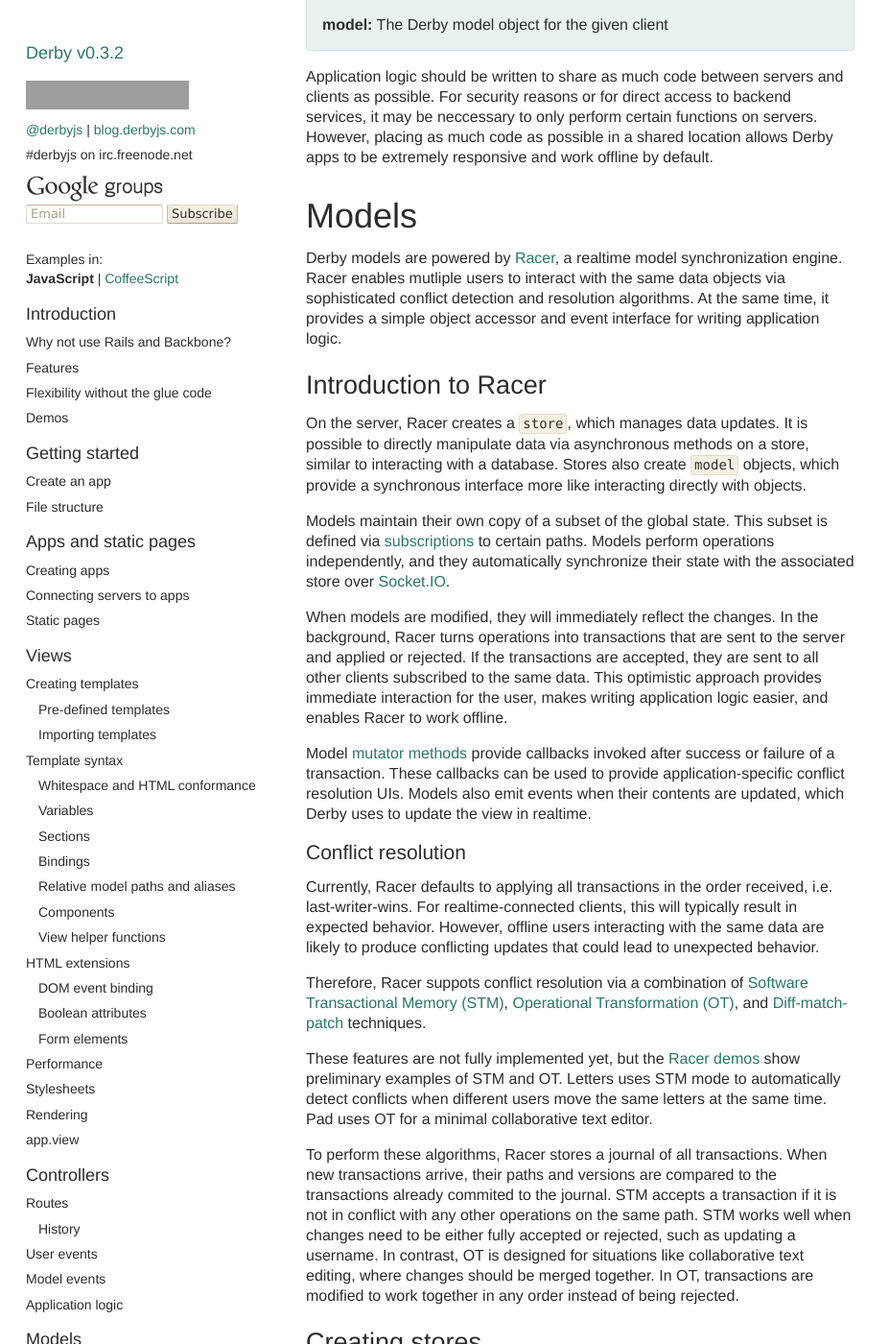
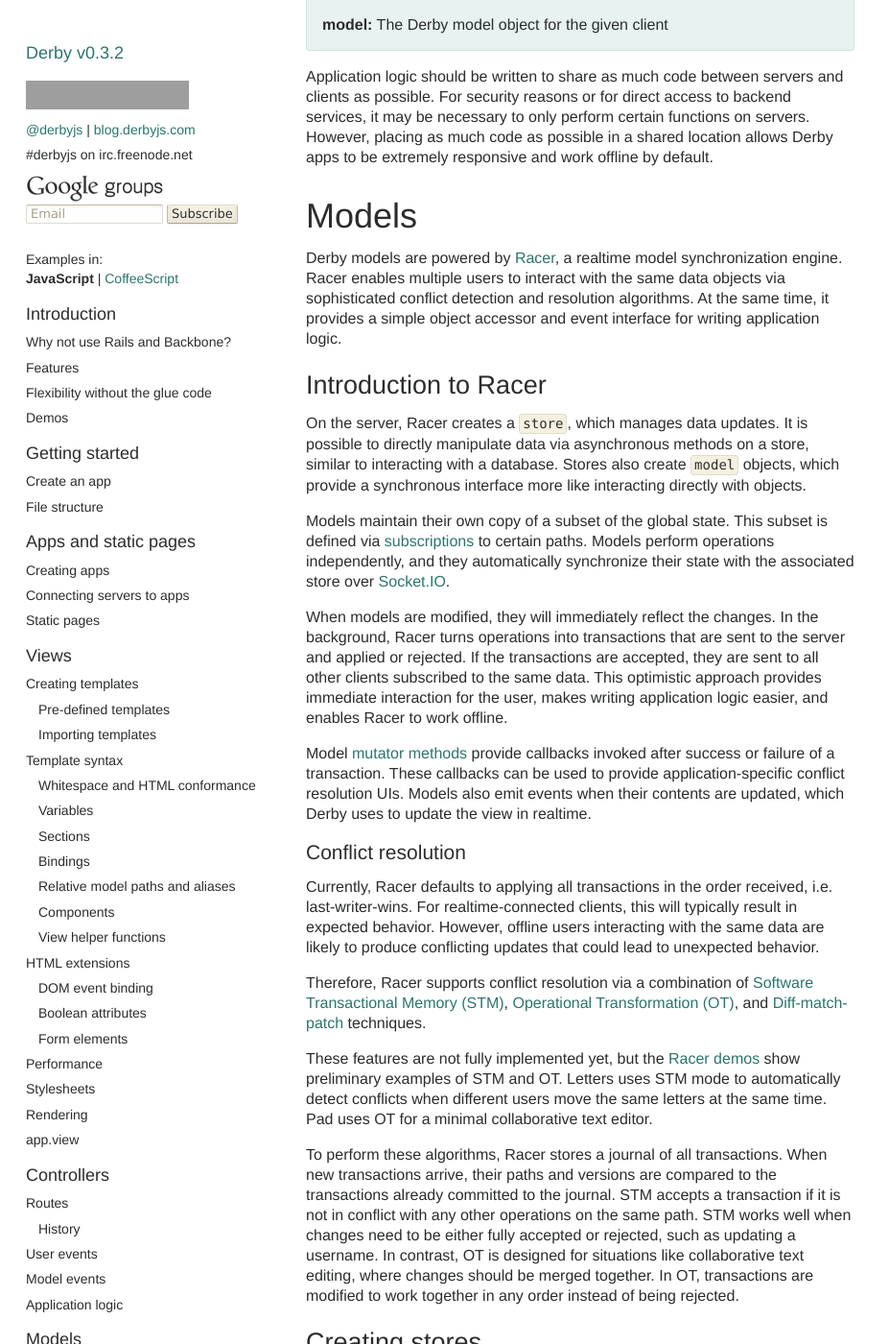
Before and after one commit to derbyjs/derby, a Jekyll site: the page built from index.md, in a window 1280 px wide and 1400 px high, scrolled down 35258 px. Shown: the whole window at 96% size, without its empty margins (0-927 px from the left). Built offline with Jekyll 4.4.1, drawn with Linux system fonts in a browser that asks for light colours; some of the changed text lies outside the part shown; grey boxes are pictures that could not be loaded.

Commit message:
Typo fixes

```diff
--- a/index.md
+++ b/index.md
@@ -209,7 +209,7 @@ interactive as a document editor, and work offline.
 
 * **View bindings:** In addition to HTML rendering, templates specify live
   bindings between the view and model. When model data change, the view updates
-  the properties, text, or HTML neccessary to reflect the new data. When the
+  the properties, text, or HTML necessary to reflect the new data. When the
   user interacts with the page---such as editing the value of a text
   input---the model data updates.
 
@@ -947,15 +947,15 @@ I like <a href="http://derbyjs.com/">turtles</a>.
 
 Model-view binding is a relatively recent approach to adding dynamic
 interaction to a page. Its use of declarative syntax dramatically lowers the
-amount of repetative, error-prone DOM manipulation code in an application. With
-Derby's bindings system, it should rarely be neccessary to write any DOM code
+amount of repetitive, error-prone DOM manipulation code in an application. With
+Derby's bindings system, it should rarely be necessary to write any DOM code
 at all.
 
 Derby templates declare bindings by using single curly braces instead of double
 curly braces. If a left curly brace (`{`) character is desired in HTML output,
 use the HTML entity `&#123;`.
 
-Bound template tags output their values in the initally rendered HTML just like
+Bound template tags output their values in the initially rendered HTML just like
 unbound tags. In addition, they create bindings that update the view
 immediately whenever the model changes. If bindings are used for elements that
 change upon user interaction---such as form inputs---Derby will update the
@@ -1449,7 +1449,7 @@ The page's render function implicitly renders in the context of the app's model.
 >
 > **status:** *(optional)* Number specifying the HTTP status code. 200 by default.
 
-Apps may also be rendered within server only Express routes. In this case, it is neccessary to provide the renderer with a response object and model. On the server, Models are created with the `store.createModel()` method. If the Derby session middleware is used, it will create models automatically and set a reference to them on `req.model`.
+Apps may also be rendered within server only Express routes. In this case, it is necessary to provide the renderer with a response object and model. On the server, Models are created with the `store.createModel()` method. If the Derby session middleware is used, it will create models automatically and set a reference to them on `req.model`.
 
 > ### staticPages.render` ( name, res, [model], [namespace], [context], [status] )`
 >
@@ -1495,7 +1495,7 @@ Usually, it is preferable to place such scripts in a separate file called `inlin
 
 Derby controllers are defined in the script file that invokes `derby.createApp()`. Typically, controllers are located at `lib\app_name\index.js` or `src\app_name\index.coffee`. See [Creating apps](#creating_apps).
 
-Controllers include routes, user event handlers, and application logic. Because Derby provides model-view bindings and syncs models automatically, directly manipulating the DOM and manually sending messages to the server should rarely be neccessary.
+Controllers include routes, user event handlers, and application logic. Because Derby provides model-view bindings and syncs models automatically, directly manipulating the DOM and manually sending messages to the server should rarely be necessary.
 
 ## Routes
 
@@ -1684,11 +1684,11 @@ Application logic executes in response to routes, user events, and model events.
 >
 > **model:** The Derby model object for the given client
 
-Application logic should be written to share as much code between servers and clients as possible. For security reasons or for direct access to backend services, it may be neccessary to only perform certain functions on servers. However, placing as much code as possible in a shared location allows Derby apps to be extremely responsive and work offline by default.
+Application logic should be written to share as much code between servers and clients as possible. For security reasons or for direct access to backend services, it may be necessary to only perform certain functions on servers. However, placing as much code as possible in a shared location allows Derby apps to be extremely responsive and work offline by default.
 
 # Models
 
-Derby models are powered by [Racer](http://racerjs.com/), a realtime model synchronization engine. Racer enables mutliple users to interact with the same data objects via sophisticated conflict detection and resolution algorithms. At the same time, it provides a simple object accessor and event interface for writing application logic.
+Derby models are powered by [Racer](http://racerjs.com/), a realtime model synchronization engine. Racer enables multiple users to interact with the same data objects via sophisticated conflict detection and resolution algorithms. At the same time, it provides a simple object accessor and event interface for writing application logic.
 
 ## Introduction to Racer
 
@@ -1704,11 +1704,11 @@ Model [mutator methods](#mutators) provide callbacks invoked after success or fa
 
 Currently, Racer defaults to applying all transactions in the order received, i.e. last-writer-wins. For realtime-connected clients, this will typically result in expected behavior. However, offline users interacting with the same data are likely to produce conflicting updates that could lead to unexpected behavior.
 
-Therefore, Racer suppots conflict resolution via a combination of [Software Transactional Memory (STM)](http://en.wikipedia.org/wiki/Software_transactional_memory), [Operational Transformation (OT)](http://en.wikipedia.org/wiki/Operational_transformation), and [Diff-match-patch](http://en.wikipedia.org/wiki/Diff) techniques.
+Therefore, Racer supports conflict resolution via a combination of [Software Transactional Memory (STM)](http://en.wikipedia.org/wiki/Software_transactional_memory), [Operational Transformation (OT)](http://en.wikipedia.org/wiki/Operational_transformation), and [Diff-match-patch](http://en.wikipedia.org/wiki/Diff) techniques.
 
 These features are not fully implemented yet, but the [Racer demos](https://github.com/codeparty/racer#readme) show preliminary examples of STM and OT. Letters uses STM mode to automatically detect conflicts when different users move the same letters at the same time. Pad uses OT for a minimal collaborative text editor.
 
-To perform these algorithms, Racer stores a journal of all transactions. When new transactions arrive, their paths and versions are compared to the transactions already commited to the journal. STM accepts a transaction if it is not in conflict with any other operations on the same path. STM works well when changes need to be either fully accepted or rejected, such as updating a username. In contrast, OT is designed for situations like collaborative text editing, where changes should be merged together. In OT, transactions are modified to work together in any order instead of being rejected.
+To perform these algorithms, Racer stores a journal of all transactions. When new transactions arrive, their paths and versions are compared to the transactions already committed to the journal. STM accepts a transaction if it is not in conflict with any other operations on the same path. STM works well when changes need to be either fully accepted or rejected, such as updating a username. In contrast, OT is designed for situations like collaborative text editing, where changes should be merged together. In OT, transactions are modified to work together in any order instead of being rejected.
 
 ## Creating stores
 
@@ -1851,7 +1851,7 @@ For example, the model:
       ]
     }
 
-Would have paths like `title`, `fruits.1`, and `fruits.0.color`. Paths consist of valid JavaScript variable names---alphanumeric characters or underscore (`_`), beginning with a letter or underscore---or array indicies joined by dots (`.`). They should not contain dollar signs (`$`), which are reserved for internal use.
+Would have paths like `title`, `fruits.1`, and `fruits.0.color`. Paths consist of valid JavaScript variable names---alphanumeric characters or underscore (`_`), beginning with a letter or underscore---or array indices joined by dots (`.`). They should not contain dollar signs (`$`), which are reserved for internal use.
 
 #### Private paths
 
@@ -2392,7 +2392,7 @@ The event callback receives a number of arguments based on the path pattern and
 >
 > **passed:** `undefined`, unless a value is specified via `model.pass`. See description below
 
-In path patterns, wildcards (`*`) will only match a single segment in the middle of a path, but they will match a single or mutliple path segments at the end of the path. In other words, they are non-greedy in the middle of a pattern and greedy at the end of a pattern.
+In path patterns, wildcards (`*`) will only match a single segment in the middle of a path, but they will match a single or multiple path segments at the end of the path. In other words, they are non-greedy in the middle of a pattern and greedy at the end of a pattern.
 
 {% highlight javascript %}
 // Matches only model.push('messages', message)
```
Also changed, not shown: other parts of index.md (+13 -13 lines).
